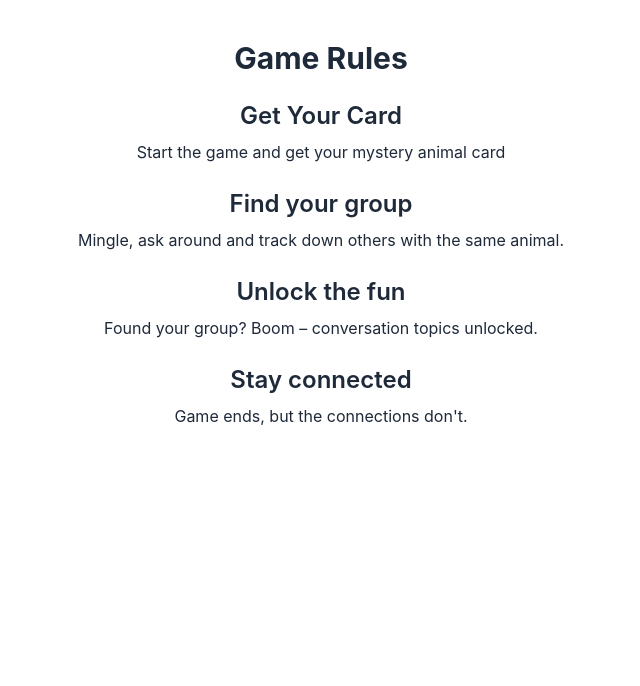
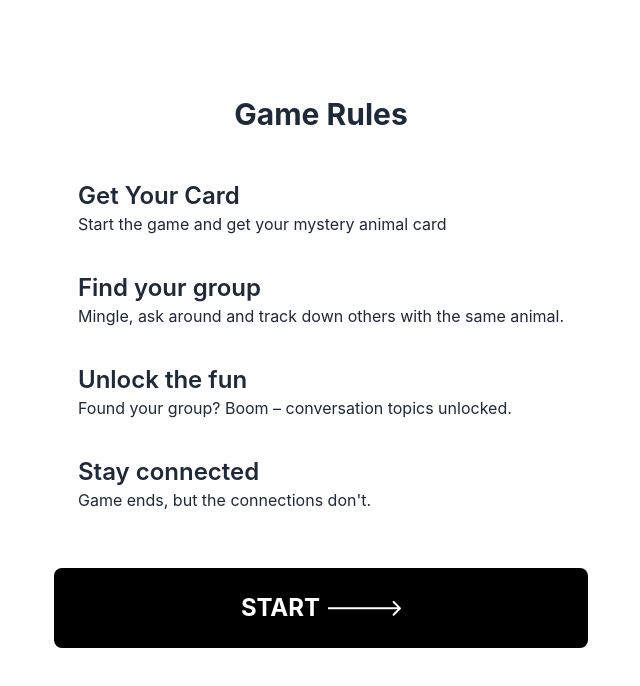
Before and after one commit to HannaJ95/mingle-tool, a React (Vite) app in the folder client/: page /rules in a window 1280 px wide. Shown: the top 686 px of the page, without its empty margins (319-959 px from the left). Built offline with nearby package versions, Linux system fonts and the light colour scheme.

Commit message:
style: adjust rules page layout and button to match figma

```diff
--- a/client/src/components/RulesSection.jsx
+++ b/client/src/components/RulesSection.jsx
@@ -2,7 +2,7 @@ import Text from "./Text";
 
 export default function RulesSection({title, description}) {
     return(
-        <div className="space-y-2">
+        <div className="">
             <Text as="h2">{title}</Text>
             <Text>{description}</Text>
         </div>
--- a/client/src/components/ui/Button.jsx
+++ b/client/src/components/ui/Button.jsx
@@ -1,5 +1,5 @@
 export default function Button({ children, onClick, arrow = false, variant = 'primary' }) {
-  const base = 'w-full flex items-center justify-center p-8 rounded-lg text-2xl uppercase cursor-pointer gap-2 bg-black text-white'
+  const base = 'w-full flex items-center justify-center p-6 rounded-lg text-2xl uppercase cursor-pointer gap-2 bg-black text-white'
 
   const variants = {
     primary: 'font-bold',
--- a/client/src/pages/RulesPage.jsx
+++ b/client/src/pages/RulesPage.jsx
@@ -1,14 +1,17 @@
 import PageLayout from '../components/layout/PageLayout.jsx'
 import Text from "../components/Text.jsx";
 import RulesSection from "../components/RulesSection.jsx";
+import Button from "../components/ui/Button";
+
 
 function RulesPage() {
   return (
     <PageLayout >
-      <div className="space-y-6 text-center max-w-xl mx-auto">
+      <div className="max-w-xl mx-auto px-6 pt-14 pb-14 flex flex-col">
 
-        <Text as="h1">Game Rules</Text>
+        <Text as="h1" className="text-center mb-12">Game Rules</Text>
 
+        <div className="flex flex-col gap-9">
         <RulesSection
           title="Get Your Card"
           description="Start the game and get your mystery animal card"
@@ -28,10 +31,16 @@ function RulesPage() {
           title="Stay connected"
           description="Game ends, but the connections don't."
         />
-
+        </div>
+      <div className="mt-14 -mx-6">
+    <Button variant="primary" arrow className="w-full">
+      START
+    </Button>
       </div>
+    </div>
     </PageLayout>
   );
 }
 
+
 export default RulesPage;
```
